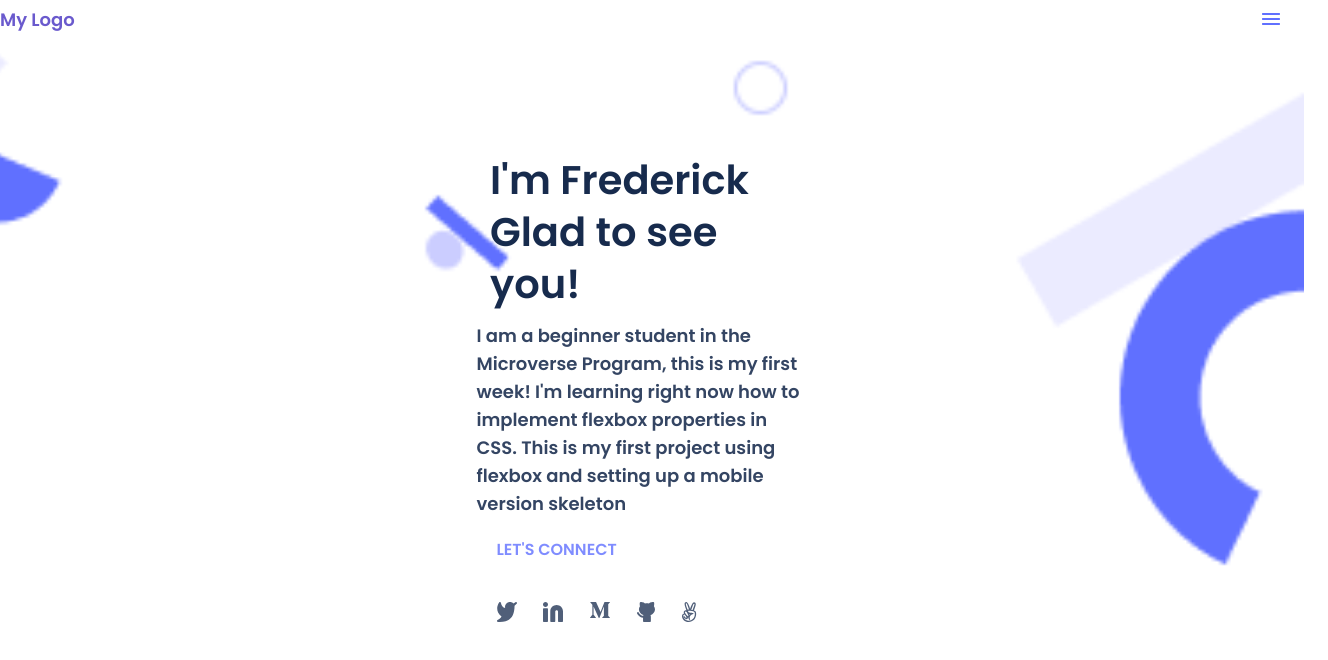
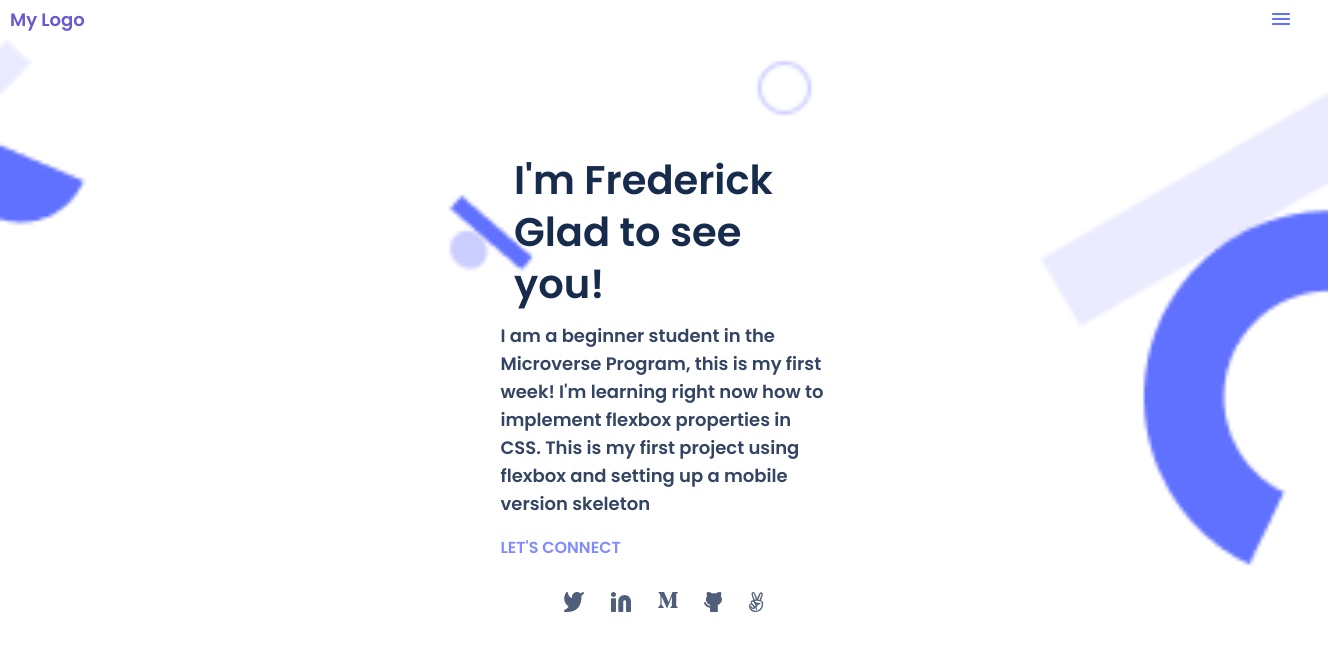
Before and after one commit to FredsephT32/Set-up-first-Portfolio, a website: page index.html in a window 1280 px wide. Shown: the whole page, 1328 px wide, since content can reach past the window. Drawn offline with Linux system fonts and the light colour scheme.

Commit message:
code-refinement

```diff
--- a/index.html
+++ b/index.html
@@ -16,7 +16,7 @@
         <a><img src="Images/Union.png" id="Hamburger-logo" alt="Three-Lines"></a>
        </header>
 
-       <section class="headline">
+       <section class="headline-1">
         <div class="chao-txt">
            <h2 class="glad-txt">I'm Frederick Glad to see you!</h2>
         </div>
@@ -26,9 +26,12 @@
             I'm learning right now how to implement flexbox properties in CSS.
             This is my first project using flexbox and setting up a mobile version skeleton
           </p>
-          <div class="connect">
+
+            <br> <div class="connect">
                <h3 class="small-txt">LET'S CONNECT</h3>
           </div>
+
+        </div>
           <div class="media-Images">
              <ul>
                <li><a> <img src="Images/Twitter-icon.svg"   alt="Twitter Icon"></a></li>
@@ -38,7 +41,7 @@
                <li><a> <img src="Images/Peace-Emoji-Icon.svg"  alt="Peace Icon"></a></li>
              </ul>
               </div>
-        </div>
+
        </section>
 
 </body>
--- a/styles.css
+++ b/styles.css
@@ -10,7 +10,6 @@ body {
   display: flex;
   flex-direction: column;
   flex-wrap: nowrap;
-  align-items: center;
 }
 
 .header-bar {
@@ -23,7 +22,16 @@ body {
   width: 100%;
 }
 
-.headline {
+.Logo {
+  font-family: 'Poppins', sans-serif;
+  font-style: normal;
+  color:slateblue;
+  font-weight: 700;
+  font-size: 18px;
+  line-height: 20px;
+}
+
+.headline-1 {
   background-image: url("./Images/header-shapes\ mobile.png");
   background-size: cover;
   display: flex;
@@ -56,15 +64,6 @@ body {
   width: 327px;
 }
 
-.Logo {
-  font-family: 'Poppins', sans-serif;
-  font-style: normal;
-  color:slateblue;
-  font-weight: 700;
-  font-size: 18px;
-  line-height: 20px;
-}
-
 .connect .small-txt {
   background: transparent;
   font-family: 'Poppins', sans-serif;
@@ -73,8 +72,9 @@ body {
   font-size: 16px;
   line-height: 24px;
   border: none;
-  padding: 20px 20px;
-  gap: 24px;
+  flex: none;
+  order: 0;
+  flex-grow: 0;
 }
 
 .media-Images ul {
@@ -84,7 +84,6 @@ body {
   width: 200px;
   padding: 20px 20px;
   justify-content: space-between;
-  gap: 5px;
 }
 
 button:hover {
```
